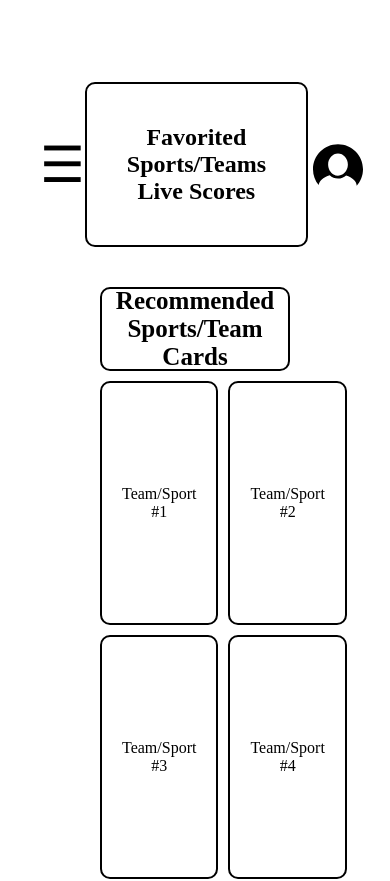
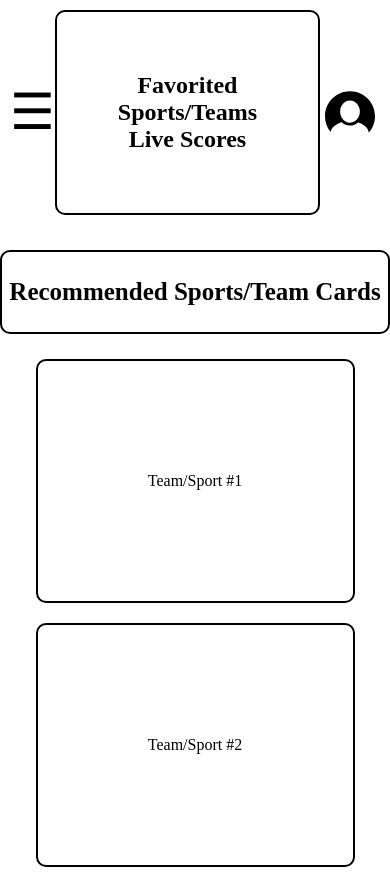
Before and after one commit to joelroyST/meta-capstone, a React (Vite) app in the folder frontend/: page / in a window 390 px wide. Shown: the top 881 px of the page. Built offline with nearby package versions, Linux system fonts and the light colour scheme.

Commit message:
Styling changes for the homepage and fixed a bug regarding the user clicking the profile icon

```diff
--- a/frontend/src/App.css
+++ b/frontend/src/App.css
@@ -1,4 +1,5 @@
 .App {
   width: 100vw;
   height: 100vh;
+
 }
--- a/frontend/src/components/AccountModal.css
+++ b/frontend/src/components/AccountModal.css
@@ -2,6 +2,7 @@
     position: fixed;
     top: 0;
     right: 0;
+    margin-right: 12px;
     width: 40vw;
     height: 40vh;
     display: flex;
@@ -11,16 +12,19 @@
 }
 
 .modal-content {
-    padding: 20px 30px;
+    padding: 20px 20px;
     border-radius: 15px;
-    width: 200px;
+    width: 300px;
+    min-height: 250px;
     background-color: lightgray;
+    overflow: scroll;
 }
 
 .modal-header{
     display: flex;
     justify-content: space-between;
     align-items: center;
+    padding: 10px
 }
 
 .close-button {
@@ -35,6 +39,12 @@
     display: flex;
     flex-direction: column;
     gap: 10px;
+}
+
+.modal-body button {
+    height: 30px;
+    border-radius: 20px;
+
 }
 
 .profile-section {
--- a/frontend/src/components/AccountModal.jsx
+++ b/frontend/src/components/AccountModal.jsx
@@ -1,17 +1,33 @@
 import React from "react";
-import './AccountModal.css'
+import "./AccountModal.css";
 import DefaultProfilePic from "../assets/defaultpfp.svg";
+import { useNavigate } from "react-router-dom";
 
-const AccountModal = ({setOpenModal}) => {
+const AccountModal = ({ setOpenModal }) => {
+  const navigate = useNavigate();
+
+  const handleProfileClick = () => {
+    const loggedIn = false;
+    if (loggedIn) {
+      handleOpenModal();
+    } else {
+      navigate("/login");
+    }
+  };
+
   return (
     <div className="modal-overlay" onClick={() => setOpenModal(false)}>
-        <div className="modal-content" onClick={(event) => event.stopPropagation()}>
+      <div
+        className="modal-content"
+        onClick={(event) => event.stopPropagation()}>
         <div className="modal-header">
           <h2>Profile Settings</h2>
-                <button className="close-button" onClick={() => setOpenModal(false)}>Close</button>
+          <button className="close-button" onClick={() => setOpenModal(false)}>
+            Close
+          </button>
         </div>
         <div className="modal-body">
-                <button>Login</button>
+          <button onClick={() => handleProfileClick()}>Login</button>
           <button>Logout</button>
           <button>Settings</button>
         </div>
@@ -21,6 +37,6 @@ return (
         </div>
       </div>
     </div>
-)
-}
+  );
+};
 export default AccountModal;
--- a/frontend/src/components/HomePage.css
+++ b/frontend/src/components/HomePage.css
@@ -1,10 +1,12 @@
+
+
 .homepage {
     width: 100vw;
     height: 100vh;
 }
 
 .middle-homepage {
-    padding: 0 100px;
+    padding: 0;
 }
 
 .user-profile-icon {
@@ -21,12 +23,12 @@
 
 .top-section {
     display: flex;
-    justify-content: space-between;
+    flex-direction: row;
     align-items: center;
     position: sticky;
     top: 0;
     z-index: 999;
-    padding: 40px;
+    padding: 10px;
 }
 
 .favorite-livescores{
@@ -52,8 +54,25 @@
 .recommended-cards-grid {
     display: grid;
     grid-template-columns: repeat(2,1fr);
-    gap: 10px;
-    margin-top: 10px;
+    gap: 20px;
+    justify-content: center;
+    align-items: center;
+    margin: 0 auto;
+}
+
+.recommended-section {
+    display: flex;
+    flex-direction: column;
+    justify-content: center;
+}
+
+@media only screen and (max-width: 768px) {
+    .recommended-cards-grid {
+        grid-template-columns: repeat(1, 1fr);
+    }
+    .recommended-card {
+        max-width: 100%;
+    }
 }
 
 .recommended-card {
@@ -61,10 +80,13 @@
     border-radius: 10px;
     padding: 20px;
     display: flex;
+    flex-wrap: wrap;
     flex-direction: column;
     justify-content: center;
     text-align: center;
     height: 200px;
+    width: 275px;
+    max-width: 400px;
 }
 
 .trending-news-card {
--- a/frontend/src/components/HomePage.jsx
+++ b/frontend/src/components/HomePage.jsx
@@ -17,15 +17,6 @@ function HomePage() {
     setOpenModal(false);
   };
 
-  const handleProfileClick = () => {
-    const loggedIn = false;
-    if (loggedIn) {
-      handleOpenModal();
-    } else {
-      navigate("/login")
-    }
-  }
-
   return (
     <div className="homepage">
       <div className="top-section">
@@ -36,13 +27,14 @@ function HomePage() {
         <img
           className="user-profile-icon"
           src={DefaultProfilePic}
-          onClick={handleProfileClick}></img>
+          onClick={handleOpenModal}></img>
       </div>
       <div className="middle-homepage">
         <section className="recommended-section">
           <h3 className="recommended-teams-sports-title">
             Recommended Sports/Team Cards
           </h3>
+          {/* TODO make each card able to redirect the user to the specified page */}
           <div className="recommended-cards-grid">
             <div className="recommended-card">Team/Sport #1</div>
             <div className="recommended-card">Team/Sport #2</div>
--- a/frontend/src/index.css
+++ b/frontend/src/index.css
@@ -1,24 +1,9 @@
-*{
-  margin: 0;
-  padding: 0;
+body {
+    margin: 0;
+    width: 100vw;
+    height: 100vh;
 }
 
-html, body {
-  height: 100%;
-  min-height: 100%;
-  overflow: auto;
-}
-
-html {
-  scroll-behavior: smooth;
-}
-
-@media (max-width: 768px) {
-  body {
-    align-items: flex-start;
-    padding-top: 5vh;
-  }
-}
 /*
 h1 {
   font-size: 3.2em;
```
Lines whose indentation alone changed are shown as unchanged.
